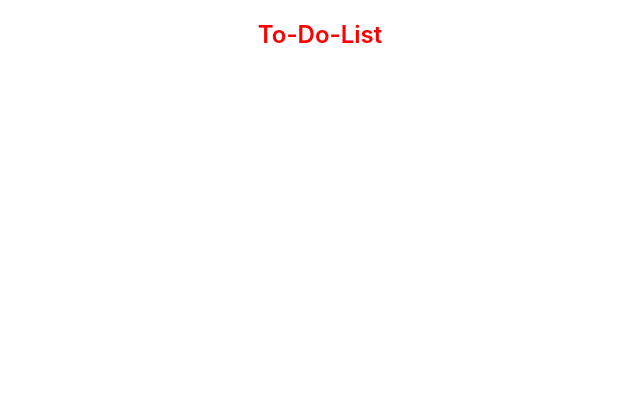
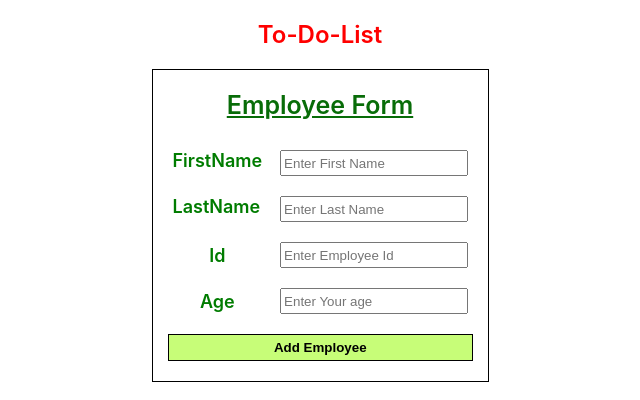
Before and after one commit to Atharva-77/To-do-list-React, a React (Create React App) app in the folder to-do-list/: page /add-employee in a window 1280 px wide. Before the commit this address had no page. Shown: the top 400 px of the page, without its empty margins (320-960 px from the left). Built offline with nearby package versions, Linux system fonts and the light colour scheme.

Commit message:
Usecontext added in new branch

```diff
--- a/to-do-list/src/App.js
+++ b/to-do-list/src/App.js
@@ -1,3 +1,4 @@
+import React,{useState} from 'react';
 import logo from './logo.svg';
 import './App.css';
 import MainPg from './MainPg';
@@ -5,8 +6,20 @@ import {BrowserRouter, Routes, Route, Link} from 'react-router-dom';
 import Form from './Form';
 import MainDataPg from './MainDataPg';
 import ViewEmp from './ViewEmp';
+import CallForm from './CallForm';
+
+export const ColorContext=React.createContext("hello");
 
 function App() {
+
+  const [f_name,setf_name]=useState('')
+  const [l_name,setl_name]=useState('')
+  const [emp_Id,setemp_Id]=useState('')
+  const [emp_Age,setemp_Age]=useState('')
+
+
+  {console.log("Color",f_name,l_name);}
+
   return (
     <div className="App">
           <a href="/" className='Anchortag_heading'>
@@ -15,15 +28,20 @@ function App() {
                 </h2>
           </a>
 
+        <ColorContext.Provider value= {{f_name,setf_name, l_name,setl_name, emp_Id,setemp_Id, emp_Age,setemp_Age}}>
+              {/* {f_name}{l_name} */}
               <BrowserRouter >
                     <Routes>
-                      <Route path="/form/:id" element={<Form />} />
-                      <Route path="/form" element={<Form />} />
+                            <Route path="/update-employee/:id" element={<Form />} />
+                            <Route path="/add-employee" element={<Form />} />
+
                             <Route path="/view-employees" element={<ViewEmp />} />
+
                             <Route path="/" element={<MainDataPg />} />
                     </Routes>
               </BrowserRouter>
 
+         </ColorContext.Provider>
     </div>
   );
 }
--- /dev/null
+++ b/to-do-list/src/CallForm.js
@@ -0,0 +1,18 @@
+import React,{useContext, useState} from 'react';
+import { Form } from 'react-router-dom';
+import {ColorContext} from './MainDataPg'
+
+const CallForm = () => {
+    const {color,setcolor}=useContext(ColorContext);
+    // const {color2,setcolor2}=useContext(ColorContext);
+
+    console.log("COLORS Call-FORM",color);
+    return (
+        <div>
+            hii2
+            {/* <Form /> */}
+        </div>
+    );
+};
+
+export default CallForm;
--- a/to-do-list/src/Form.js
+++ b/to-do-list/src/Form.js
@@ -1,18 +1,27 @@
-import React,{useState} from 'react';
+import React,{useContext, useState} from 'react';
 import './Form.css'
 import { useParams, useLocation } from 'react-router';
 
 import { useNavigate } from 'react-router-dom';
+import {ColorContext} from './App'
+
+function Form({parentHandler,intial_Firstname='', initial_Lastname='', initial_empid='',initial_age='',button_value='Add Employee'}) {
 
 
-function Form({parentHandler,intial_Firstname='', initial_Lastname='', initial_empid='',initial_age='',button_value='Add Employee'}) {
+    const {f_name,setf_name}=useContext(ColorContext);
+    const {l_name,setl_name}=useContext(ColorContext);
+    const {emp_Id,setemp_Id}=useContext(ColorContext);
+    const {emp_Age,setemp_Age}=useContext(ColorContext);
+
+
+    // console.log("COLORS FORM",color);
     // console.log("Props value",parentHandler("yo bro"));
     const navigate = useNavigate();
     const {id}=useParams();
 
     const { query } = useLocation();
 
-    // console.log("FORM",id,JSON.parse(localStorage.getItem(id)));
+    console.log("FORM",id);
 
 
     // var intial_Firstname='', initial_Lastname='', initial_empid='',initial_age='',button_value='Add Employee';
@@ -31,10 +40,10 @@ function Form({parentHandler,intial_Firstname='', initial_Lastname='', initial_e
         button_value='Update Details'
     }
 
-    const [firstName,setFirstName]=useState(intial_Firstname)
-    const [lastName,setLastName]=useState(initial_Lastname)
-    const [empid,setEmpid]=useState(initial_empid)
-    const [age,setAge]=useState(initial_age)
+    const [firstName,setFirstName]=useState(f_name  )
+    const [lastName,setLastName]=useState(l_name)
+    const [empid,setEmpid]=useState(emp_Id)
+    const [age,setAge]=useState(emp_Age)
 
     const submitForm=()=>
     {
@@ -46,9 +55,17 @@ function Form({parentHandler,intial_Firstname='', initial_Lastname='', initial_e
         //                                 "empid":empid,
         //                                 "age": age}))
 
-        console.log("Props value",parentHandler(firstName,lastName,empid,age));
+        // console.log("Props value",parentHandler(firstName,lastName,empid,age));
+        setf_name(firstName);
+        setl_name(lastName);
+        setemp_Id(empid);
+        setemp_Age(age);
 
-        navigate('/')
+        console.log("Here",button_value,button_value=='Update Details');
+        if(button_value=='Update Details')
+             navigate('/view-employees')
+        else
+            navigate('/')
     }
     return (
         <div className='Form_div'>
--- a/to-do-list/src/MainDataPg.js
+++ b/to-do-list/src/MainDataPg.js
@@ -1,19 +1,47 @@
-import React from 'react';
+import React, { useState } from 'react';
 import { Link } from 'react-router-dom';
+import CallForm from './CallForm';
+import Form from './Form';
+
+
+export const ColorContext=React.createContext();
 
 function MainDataPg(props) {
+
+    // export const EmpDetails=React.createContext({
+
+    // })
+
+    // const [color,setcolor]=useState('yellow')
+    // const [color2,setcolor2]=useState('GREEN')
+    // {console.log("Color",color,color2);}
+
     return (
         <div>
 
-            <Link to={{pathname:`/form`}}>
-                <button className='Add-employee-button' onClick={1}>Add Employee</button>
-            </Link>
+               {/* <ColorContext.Provider value= {{color,setcolor,color2,setcolor2}}> */}
+                  <Link to={{pathname:`/add-employee`}}>
+                    <button className='Add-employee-button' >Add Employee</button>
+                    {/* <Form  value= {{color,setcolor,color2,setcolor2}}/>     */}
+                  </Link>
+                  {/* <Form /> */}
+               {/* </ColorContext.Provider> */}
+
+                <Link to={{pathname:`/view-employees`}}>
+                    <button className='Add-employee-button' >View Employee</button>
+                    {/* <Form />     */}
+                  </Link>
 
 
-
-            <Link to={{pathname:`/view-employees`}}>
-                <button className='Add-employee-button' onClick={1}>View Employee</button>
-            </Link>
+            {/* <ColorContext.Provider value= {{color,setcolor,color2,setcolor2}}>
+                  <Link to={{pathname:`/view-employees`}}>
+                    <button className='Add-employee-button' onClick={1}>View Employee</button>
+                    <Form />
+                  </Link>
+            </ColorContext.Provider> */}
+            {/* <Link to={{pathname:`/view-employees`}}> */}
+                {/* <button className='Add-employee-button' onClick={1}>View Employee</button> */}
+            {/* </Link> */}
 
         </div>
     );
--- a/to-do-list/src/ViewEmp.js
+++ b/to-do-list/src/ViewEmp.js
@@ -1,7 +1,16 @@
-import React from 'react';
+import React,{useContext} from 'react';
 import { Link } from 'react-router-dom';
+import {ColorContext} from './App'
 
 const ViewEmp = () => {
+
+
+    const {f_name,setf_name}=useContext(ColorContext);
+    const {l_name,setl_name}=useContext(ColorContext);
+    const {emp_Id,setemp_Id}=useContext(ColorContext);
+    const {emp_Age,setemp_Age}=useContext(ColorContext);
+
+    // console.log("COLORS view",color,color2);
 
     let firstName,lastName,empid,age;
     const deleteEmployee=()=>
@@ -19,10 +28,10 @@ const ViewEmp = () => {
             <>
 
                   <table>
-                        {firstName=='' && <h2>No Employee</h2>}
+                        {f_name=='' && <h2>No Employee</h2>}
 
 
-                        {firstName !=''?
+                        {f_name !=''?
 
                             <>
                                 <tr>
@@ -35,15 +44,15 @@ const ViewEmp = () => {
                                 </tr>
 
                                 <tr>
-                                    <td>{firstName}</td>
-                                    <td>{lastName}</td>
-                                    <td>{empid}</td>
-                                    <td>{age}</td>
+                                    <td>{f_name}</td>
+                                    <td>{l_name}</td>
+                                    <td>{emp_Id}</td>
+                                    <td>{emp_Age}</td>
 
                                     <td>
 
                                         <div className='Edit_div2'  >
-                                            <Link to= {{ pathname: `/form/${empid}`}} style={{ textDecoration: 'none',color:'black'}} >
+                                            <Link to= {{ pathname: `/update-employee/${emp_Id}`}} style={{ textDecoration: 'none',color:'black'}} >
                                                 <span className='Edit_span'> Edit </span>
                                                 {/* +${firstName}+${lastName}+${age} */}
                                             {/* { <Form intial_Firstname={firstName}  initial_Lastname={lastName}  initial_empid={empid} initial_age={age} button_value='Update Details'/> } */}
```
Lines whose indentation alone changed are shown as unchanged.
